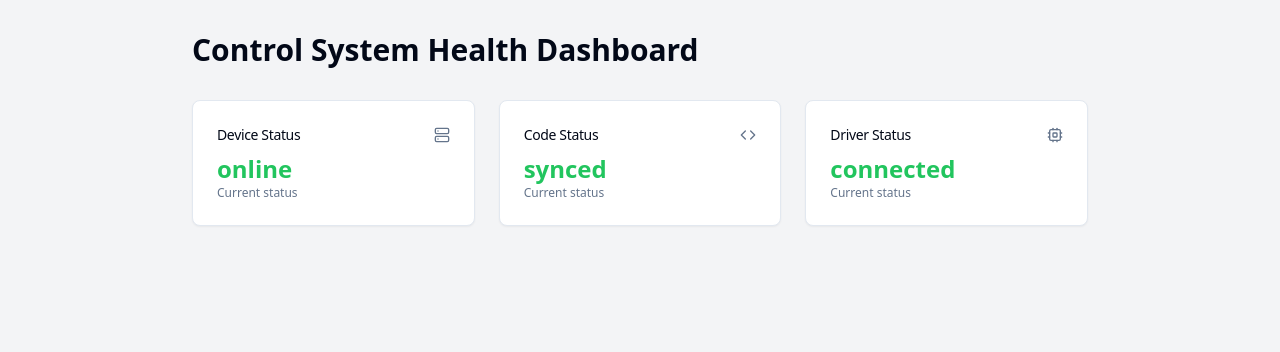
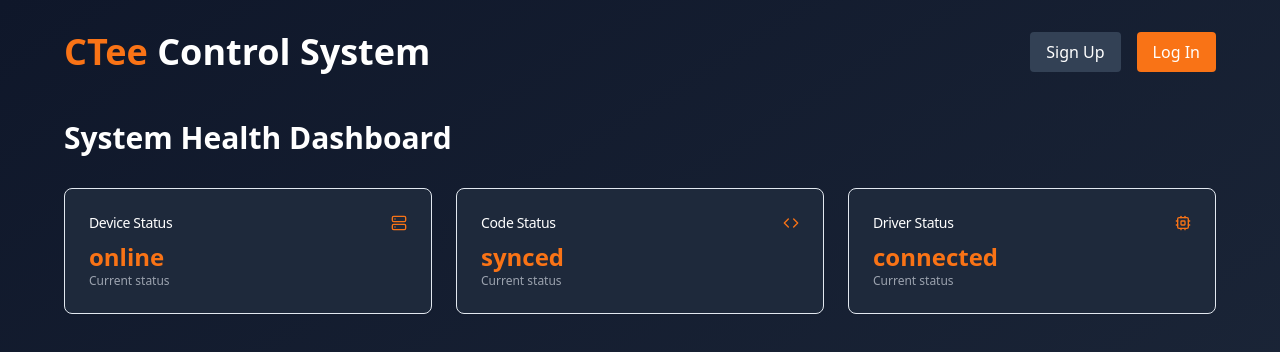
Before and after one commit to GPT-Engineer-App/health-metrics-dashboard, a React (Vite) app: page / in a window 1280 px wide. Shown: the top 352 px of the page. Built offline with nearby package versions, Linux system fonts and the light colour scheme.

Commit message:
Style dashboard with new colors
Updated the dashboard styles to match the color scheme from the provided image. Adjusted background, text, and card colors for a cohesive look.
[skip gpt_engineer]

```diff
--- a/src/pages/Index.jsx
+++ b/src/pages/Index.jsx
@@ -4,18 +4,17 @@ import { Card, CardContent, CardHeader, CardTitle } from "@/components/ui/card";
 
 const StatusCard = ({ title, status, icon: Icon }) => {
   const isPositive = status === 'online' || status === 'synced' || status === 'connected';
-  const statusColor = isPositive ? 'text-green-500' : 'text-red-500';
-  const bgColor = isPositive ? 'bg-green-100' : 'bg-red-100';
+  const statusColor = isPositive ? 'text-orange-500' : 'text-red-500';
 
   return (
-    <Card className="w-full">
+    <Card className="w-full bg-slate-800 text-white">
       <CardHeader className="flex flex-row items-center justify-between space-y-0 pb-2">
         <CardTitle className="text-sm font-medium">{title}</CardTitle>
-        <Icon className="h-4 w-4 text-muted-foreground" />
+        <Icon className="h-4 w-4 text-orange-500" />
       </CardHeader>
       <CardContent>
         <div className={`text-2xl font-bold ${statusColor}`}>{status}</div>
-        <p className="text-xs text-muted-foreground">Current status</p>
+        <p className="text-xs text-gray-400">Current status</p>
       </CardContent>
     </Card>
   );
@@ -27,9 +26,18 @@ const Index = () => {
   const [driverStatus, setDriverStatus] = useState('connected');
 
   return (
-    <div className="min-h-screen bg-gray-100 p-8">
-      <div className="max-w-4xl mx-auto">
-        <h1 className="text-3xl font-bold mb-8">Control System Health Dashboard</h1>
+    <div className="min-h-screen bg-gradient-to-br from-slate-900 to-slate-800 p-8 text-white">
+      <div className="max-w-6xl mx-auto">
+        <div className="flex justify-between items-center mb-12">
+          <h1 className="text-4xl font-bold">
+            <span className="text-orange-500">CTee</span> Control System
+          </h1>
+          <div className="space-x-4">
+            <button className="bg-slate-700 px-4 py-2 rounded">Sign Up</button>
+            <button className="bg-orange-500 px-4 py-2 rounded">Log In</button>
+          </div>
+        </div>
+        <h2 className="text-3xl font-bold mb-8">System Health Dashboard</h2>
         <div className="grid grid-cols-1 md:grid-cols-3 gap-6">
           <StatusCard title="Device Status" status={deviceStatus} icon={Server} />
           <StatusCard title="Code Status" status={codeStatus} icon={Code} />
```
